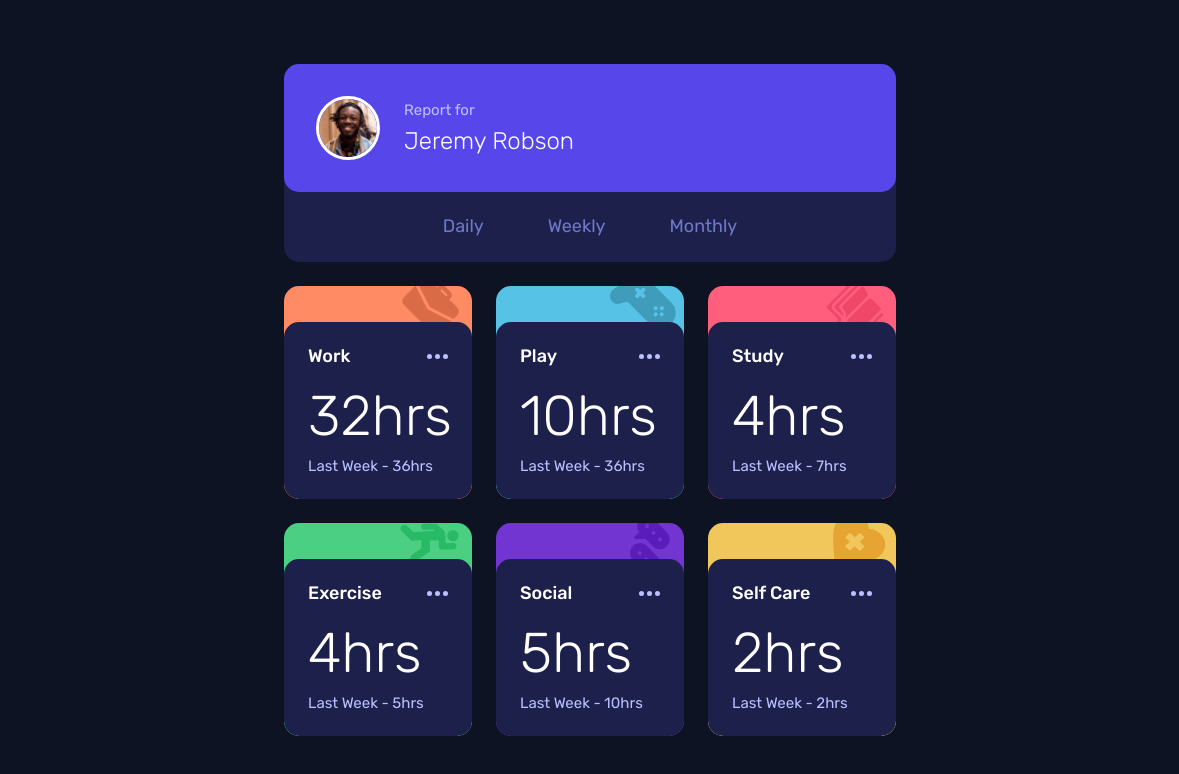
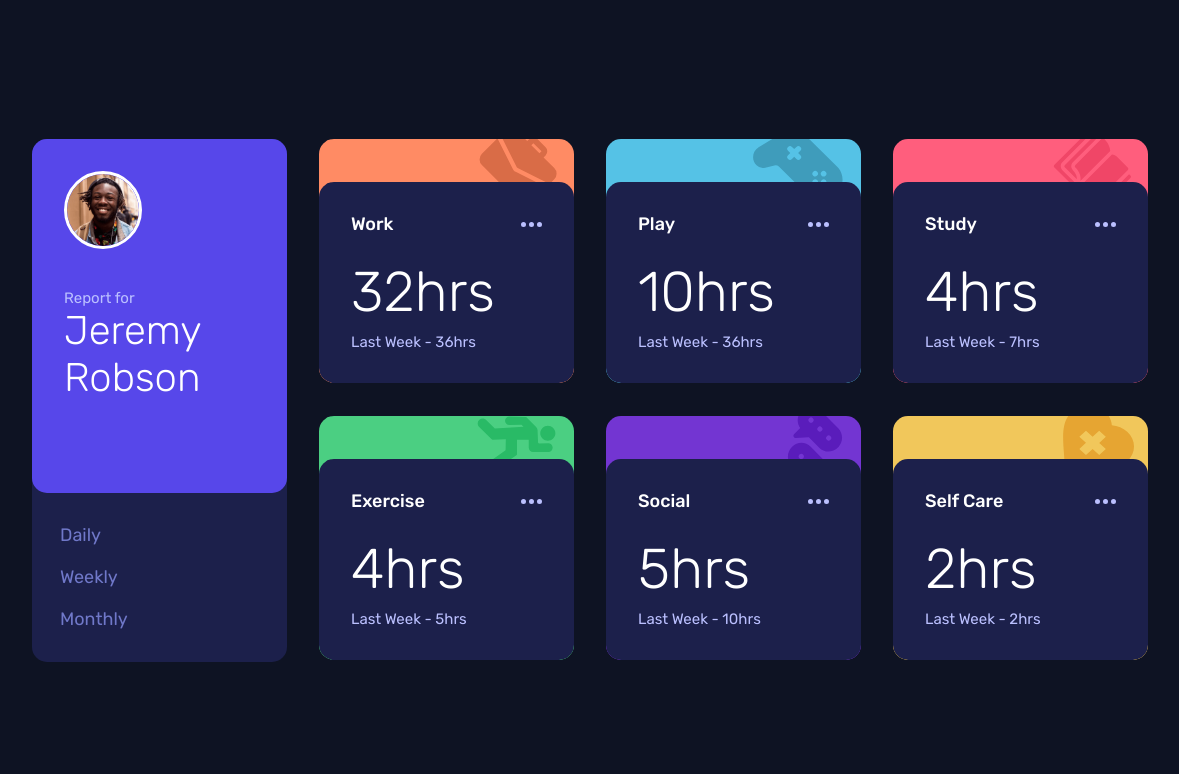
Before and after one commit to devisedweb/time-tracking-dashboard, a plain HTML site: page index.html in a window 1536 px wide. Shown: the whole page, without its empty margins (178-1357 px from the left). Drawn offline with Linux system fonts and the light colour scheme.

Commit message:
Add desktop styles

```diff
--- a/style.css
+++ b/style.css
@@ -316,6 +316,115 @@ main {
   }
 }
 
+/* DESKTOP */
+
+@media (min-width: 1440px) {
+  /* IMAGES */
+
+  .pfp-img {
+    width: 78px;
+    height: 78px;
+  }
+
+  .work-icon {
+    width: 78px;
+    height: 78px;
+    top: -10.91px;
+    left: 159.58px;
+  }
+
+  .play-icon {
+    width: 90px;
+    height: 90px;
+    top: -10px;
+    left: 147px;
+  }
+
+  .study-icon {
+    width: 78px;
+    height: 78px;
+    top: -6.05px;
+    left: 159.93px;
+  }
+
+  .exercise-icon {
+    width: 79.65px;
+    height: 53.48px;
+    top: -0.42px;
+    left: 157.72px;
+  }
+
+  .social-icon {
+    width: 73.6px;
+    height: 100px;
+    top: -15px;
+    left: 167.92px;
+  }
+
+  .selfcare-icon {
+    width: 72px;
+    height: 66px;
+    top: -12px;
+    left: 170px;
+  }
+
+  /* TYPOGRAPHY */
+
+  h1 {
+    font-size: 2.5rem;
+    line-height: 47px;
+    margin-top: 0;
+  }
+
+  /* LAYOUT */
+
+  main {
+    max-width: 69.75rem;
+    grid-template-columns: repeat(4, 1fr);
+    gap: 2rem;
+  }
+
+  .user-timeframe-wrapper {
+    grid-column: 1;
+    grid-row: span 2;
+    padding-bottom: 2rem;
+  }
+
+  .user-timeframe-container {
+    gap: 2rem;
+  }
+
+  .user-container {
+    flex-direction: column;
+    align-items: unset;
+    gap: 2.5rem;
+    padding: 2rem 5.313rem 5.75rem 2rem;
+  }
+
+  span {
+    display: block;
+  }
+
+  .timeframe-selector {
+    flex-direction: column;
+    gap: 1.313rem;
+  }
+
+  .bg {
+    width: 15.938rem;
+    height: 15.25rem;
+  }
+
+  .activity-bg {
+    top: 43px;
+    padding: 2rem;
+  }
+
+  .activity-header {
+    margin-bottom: 1.5rem;
+  }
+}
+
 /* .attribution {
   font-size: 0.6875rem;
   text-align: center;
```
